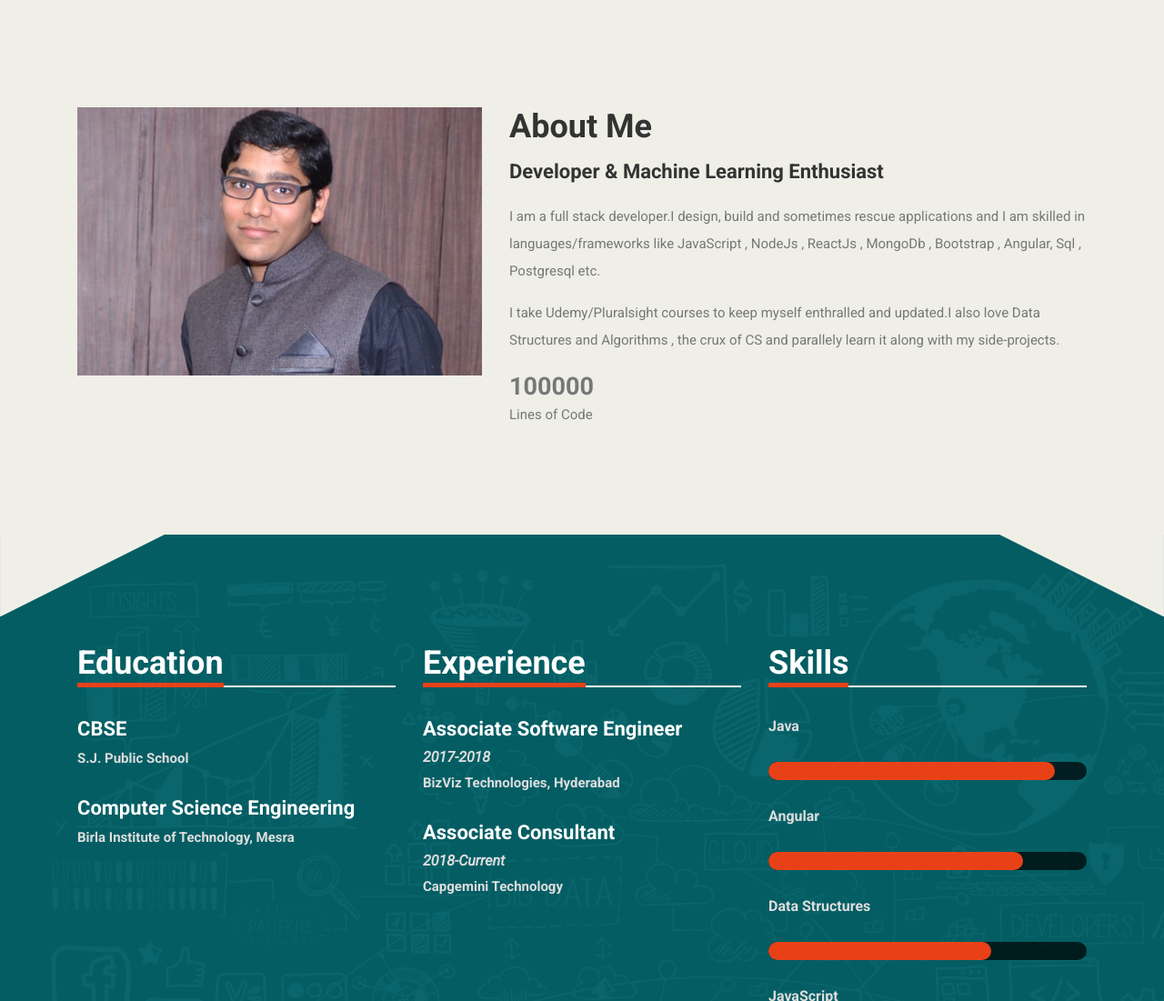
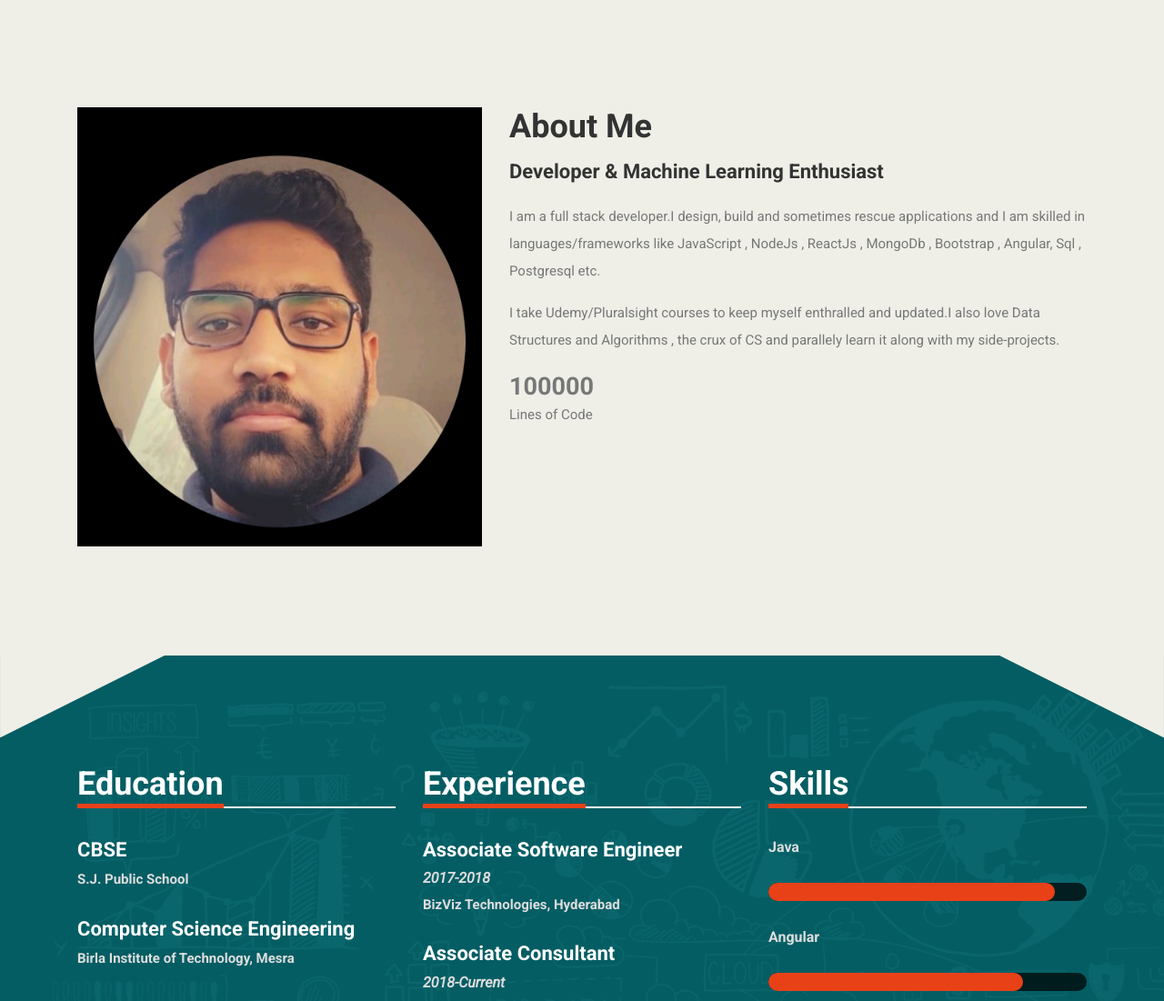
Before and after one commit to ShashankBankiwal/portfolio, a plain HTML site: page index.html in a window 1280 px wide. Shown: the part 802-1903 px from the top of the page at 91% size. Drawn offline with nearby package versions, Linux system fonts and the light colour scheme; no server answers; a script that the page names is missing.

Commit message:
Update index.html
Added new Image

```diff
--- a/index.html
+++ b/index.html
@@ -68,7 +68,7 @@
 	<meta property="og:type" content="website" /><!--for telling about website-->
 	<meta property="og:title" content="Shashank Bankiwal | Personal Portfolio" />
 	<meta property="og:description" content="I am a full stack developer.I design, build & sometimes rescue applications" /><!--for fb description-->
-	<meta property="og:image" content="https://github.com/sbankiwal/sbankiwal.github.io/blob/master/img/about1.png" />
+	<meta property="og:image" content="https://github.com/sbankiwal/sbankiwal.github.io/blob/master/img/ImageShashank-2024.jpeg" />
 	<meta property="og:url" content="https://github.com/ShashankBankiwal/" />
 	<meta property="og:site_name" content="Shashank Bankiwal" />
 	<meta name="twitter:title" content="Shashank Bankiwal"><!--for twitter title-->
@@ -155,7 +155,7 @@
 	<div class="container">
 		<div class="row">
 			<div class="col-md-5">
-				<img src="img/about1.png" class="img-fluid " alt="shashank bankiwal image" >
+				<img src="img/ImageShashank-2024.jpeg" class="img-fluid " alt="shashank bankiwal image" >
 			</div>
 			<div class="col-md-7">
 				<h3>About Me</h3>
```
